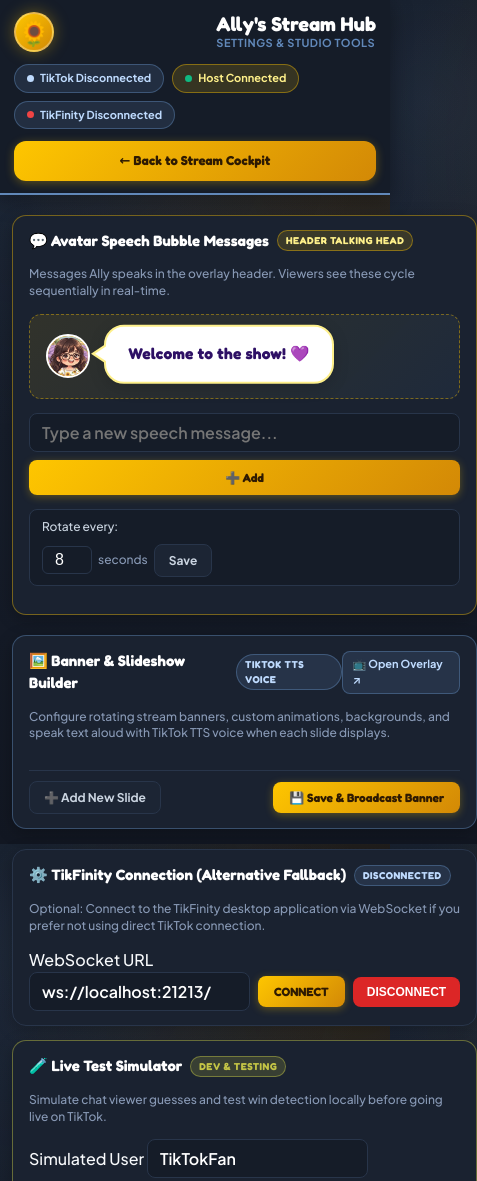
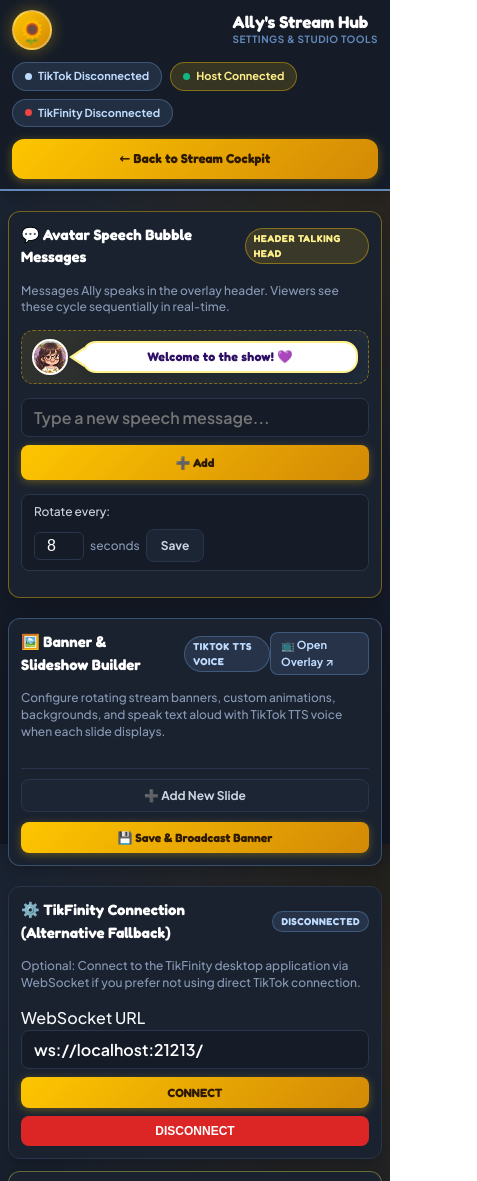
Before and after one commit to MrDDubs/odd-one, an Electron app: page public/admin.html in a window 390 px wide. Shown: the top 1181 px of the page, 477 px wide, since content can reach past the window. Drawn offline with nearby package versions, Linux system fonts and the light colour scheme; no server answers.

Commit message:
fix(admin): eliminate horizontal sidescroll on mobile and wrap speech bubble

```diff
--- a/public/admin.css
+++ b/public/admin.css
@@ -46,6 +46,12 @@
   padding: 0;
 }
 
+html, body {
+  width: 100%;
+  max-width: 100vw;
+  overflow-x: hidden !important;
+}
+
 body {
   font-family: var(--font-body);
   background: var(--bg-gradient);
@@ -57,11 +63,14 @@
 }
 
 .admin-app {
+  width: 100%;
   max-width: 1400px;
   margin: 0 auto;
   display: flex;
   flex-direction: column;
   gap: 20px;
+  overflow-x: hidden;
+  box-sizing: border-box;
 }
 
 /* ── Top Header ── */
@@ -192,6 +201,9 @@
   flex-direction: column;
   gap: 14px;
   box-shadow: 0 4px 16px rgba(0, 0, 0, 0.25);
+  max-width: 100%;
+  box-sizing: border-box;
+  overflow: hidden;
 }
 .card-sunflower {
   border-color: rgba(254, 198, 0, 0.4);
@@ -251,11 +263,15 @@
 .speech-preview-box {
   display: flex;
   align-items: center;
-  gap: 14px;
-  padding: 12px 16px;
+  gap: 12px;
+  padding: 12px 14px;
   background: linear-gradient(135deg, rgba(254, 198, 0, 0.1), rgba(97, 136, 185, 0.08));
   border: 1.5px dashed rgba(254, 198, 0, 0.4);
   border-radius: 12px;
+  width: 100%;
+  max-width: 100%;
+  box-sizing: border-box;
+  overflow: hidden;
 }
 .speech-preview-avatar {
   width: 44px;
@@ -274,6 +290,26 @@
   width: 100%;
   height: 100%;
   object-fit: cover;
+}
+
+/* Override speech-bubble.css clamp and fixed widths so it fits any mobile viewport */
+.speech-preview-box .avatar-speech-bubble {
+  max-width: 100% !important;
+  min-width: 0 !important;
+  width: auto !important;
+  flex: 1 !important;
+  min-height: auto !important;
+  padding: 8px 14px !important;
+  margin-left: 6px !important;
+  box-sizing: border-box !important;
+  animation: none !important;
+}
+
+.speech-preview-box .speech-bubble-text {
+  word-break: break-word !important;
+  overflow-wrap: break-word !important;
+  font-size: clamp(11px, 3.2vw, 13px) !important;
+  line-height: 1.3 !important;
 }
 
 .speech-add-form {
@@ -308,13 +344,17 @@
   background: var(--card-inner);
   border: 1px solid var(--border-card);
   border-radius: 8px;
+  max-width: 100%;
+  box-sizing: border-box;
 }
 .speech-msg-text {
   font-size: 12px;
   font-weight: 600;
   color: var(--fg-primary);
   flex: 1;
+  min-width: 0;
   word-break: break-word;
+  overflow-wrap: break-word;
 }
 .speech-msg-actions {
   display: flex;
@@ -522,6 +562,14 @@
   align-items: center;
   justify-content: space-between;
   gap: 12px;
+  max-width: 100%;
+  box-sizing: border-box;
+  overflow: hidden;
+}
+.link-item > div {
+  min-width: 0;
+  flex: 1;
+  max-width: 100%;
 }
 .link-item.highlight {
   border-color: rgba(254, 198, 0, 0.45);
@@ -545,6 +593,17 @@
   background: rgba(0, 0, 0, 0.35);
   padding: 2px 6px;
   border-radius: 4px;
+  word-break: break-all;
+  white-space: normal;
+  display: inline-block;
+  max-width: 100%;
+}
+
+.tikfinity-row {
+  display: flex;
+  align-items: center;
+  gap: 8px;
+  flex-wrap: wrap;
 }
 
 /* ── Toast ── */
@@ -658,4 +717,61 @@
     align-items: flex-start;
     gap: 8px;
   }
+
+  .tikfinity-row {
+    flex-direction: column;
+    align-items: stretch;
+  }
+  .tikfinity-row .input-field,
+  .tikfinity-row button {
+    width: 100%;
+  }
+
+  .slideshow-actions {
+    flex-direction: column;
+    align-items: stretch;
+  }
+  .slideshow-actions button {
+    width: 100%;
+  }
 }
+
+@media (max-width: 480px) {
+  .admin-header {
+    padding: 10px 12px;
+  }
+
+  .brand-title {
+    font-size: 17px;
+  }
+
+  .brand-subtitle {
+    font-size: 10px;
+  }
+
+  .admin-grid {
+    padding: 0 8px;
+    gap: 12px;
+  }
+
+  .card {
+    padding: 12px 12px;
+    border-radius: 12px;
+  }
+
+  .speech-preview-box {
+    padding: 8px 10px;
+    gap: 8px;
+  }
+
+  .speech-preview-avatar {
+    width: 36px;
+    height: 36px;
+    font-size: 18px;
+  }
+
+  .speech-preview-box .avatar-speech-bubble {
+    padding: 6px 10px !important;
+    border-radius: 14px !important;
+  }
+}
--- a/public/admin.html
+++ b/public/admin.html
@@ -151,7 +151,7 @@
           </p>
           <div class="form-group">
             <label for="inputTikfinityUrl">WebSocket URL</label>
-            <div style="display:flex;align-items:center;gap:8px">
+            <div class="tikfinity-row" style="display:flex;align-items:center;gap:8px">
               <input type="text" id="inputTikfinityUrl" value="ws://localhost:21213/" class="input-field" style="flex:1" />
               <button id="btnConnectTikfinity" class="btn-primary">CONNECT</button>
               <button id="btnDisconnectTikfinity" class="btn-danger">DISCONNECT</button>
--- a/public/sw.js
+++ b/public/sw.js
@@ -1,5 +1,5 @@
 // Service Worker for Ally's Stream Hub PWA
-const CACHE_NAME = "ally-stream-hub-v4";
+const CACHE_NAME = "ally-stream-hub-v5";
 const STATIC_ASSETS = [
   "/",
   "/index.html",
```
